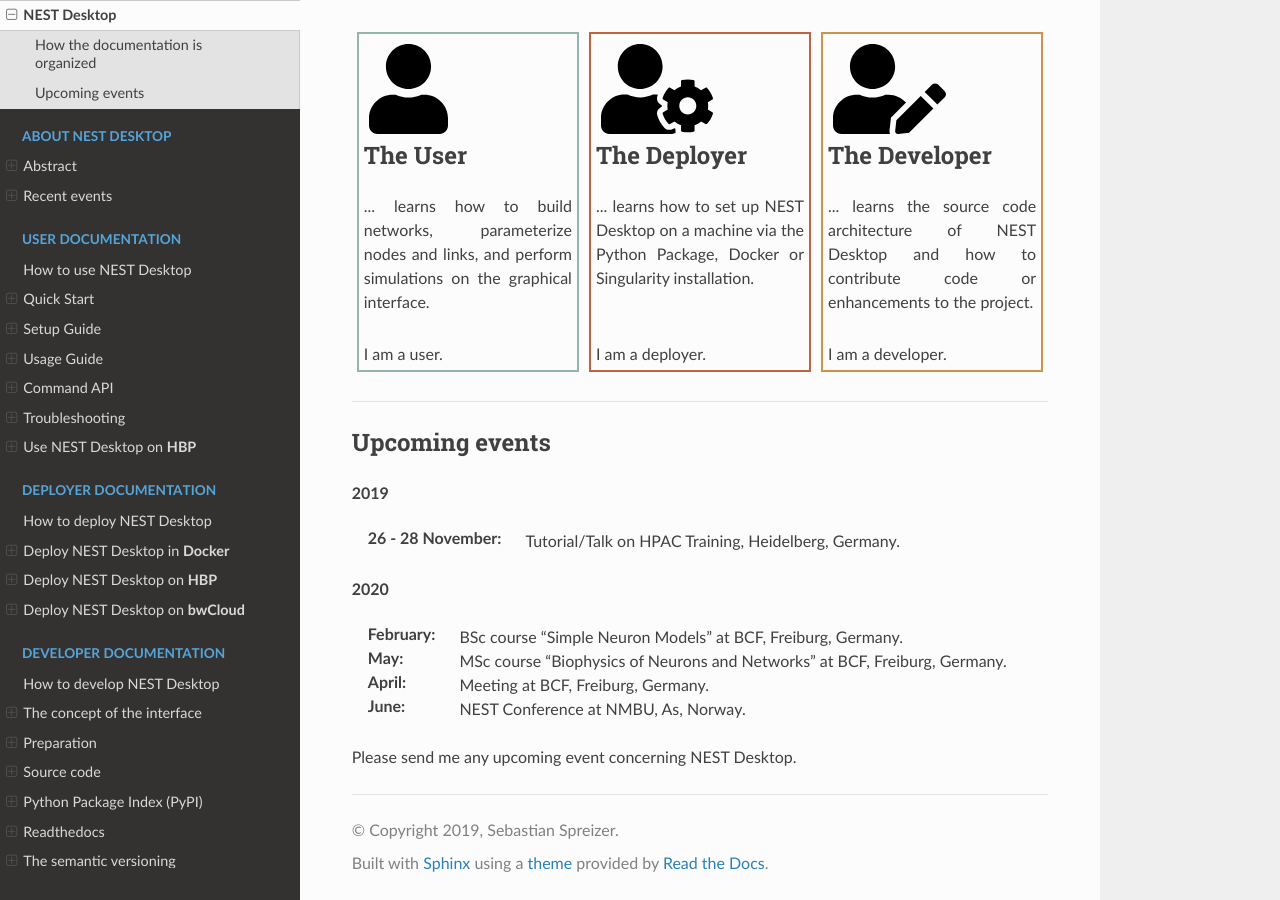
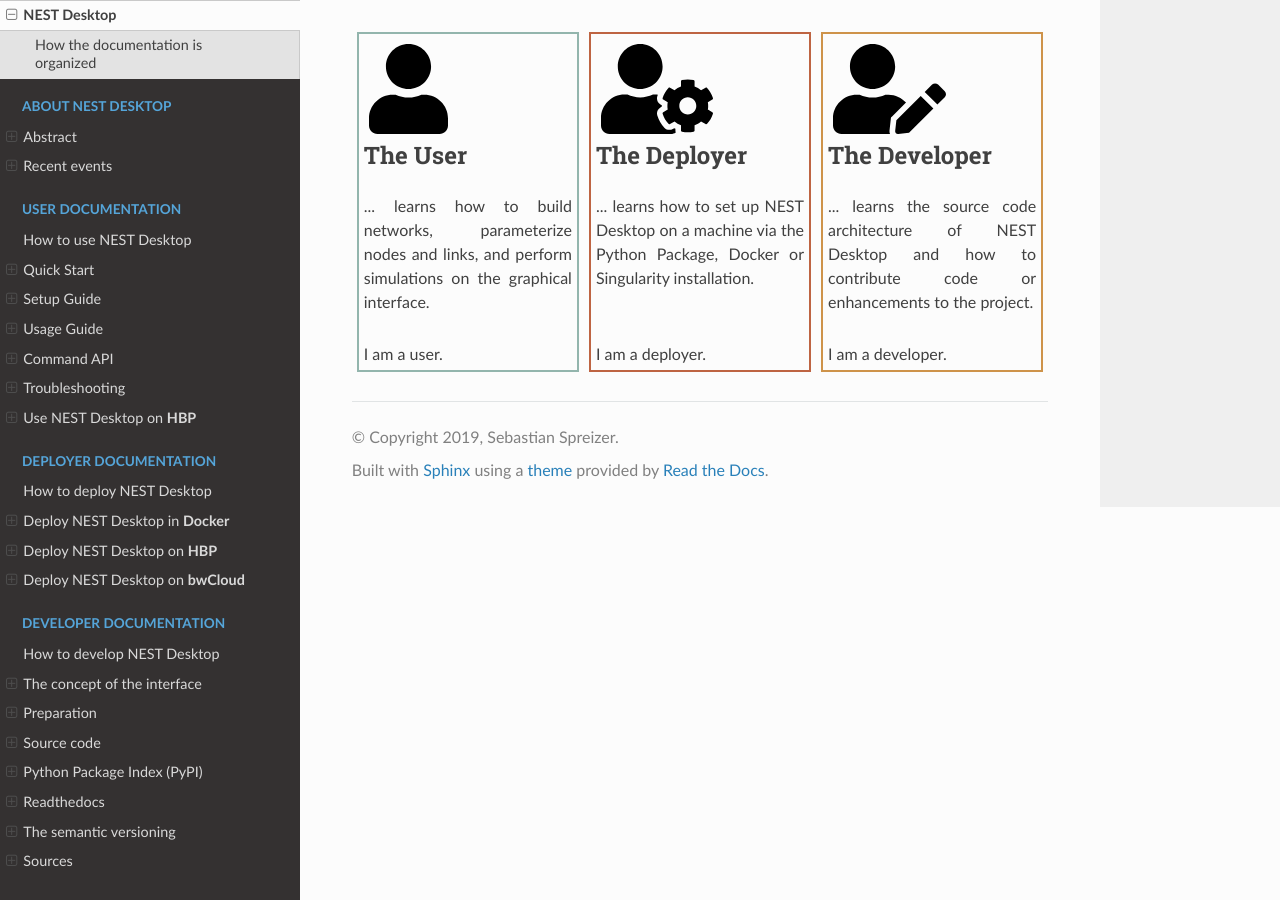
Before and after one commit to babsey/nest-desktop-docs, a Sphinx documentation site: the page built from docs/index.rst, in a window 1280 px wide and 900 px high, scrolled down 694 px. Built offline with Sphinx 7.4.7 and the Read the Docs theme 2.0.0, drawn with Linux system fonts in a browser that asks for light colours.

Commit message:
Remove upcomming events

```diff
--- a/docs/index.rst
+++ b/docs/index.rst
@@ -73,21 +73,3 @@
         </a>
       </div>
     </div>
-
-||||
-
-Upcoming events
----------------
-
-**2019**
-
-:26 - 28 November: Tutorial/Talk on HPAC Training, Heidelberg, Germany.
-
-**2020**
-
-:February: BSc course "Simple Neuron Models" at BCF, Freiburg, Germany.
-:May: MSc course "Biophysics of Neurons and Networks" at BCF, Freiburg, Germany.
-:April: Meeting at BCF, Freiburg, Germany.
-:June: NEST Conference at NMBU, As, Norway.
-
-Please send me any upcoming event concerning NEST Desktop.
```
